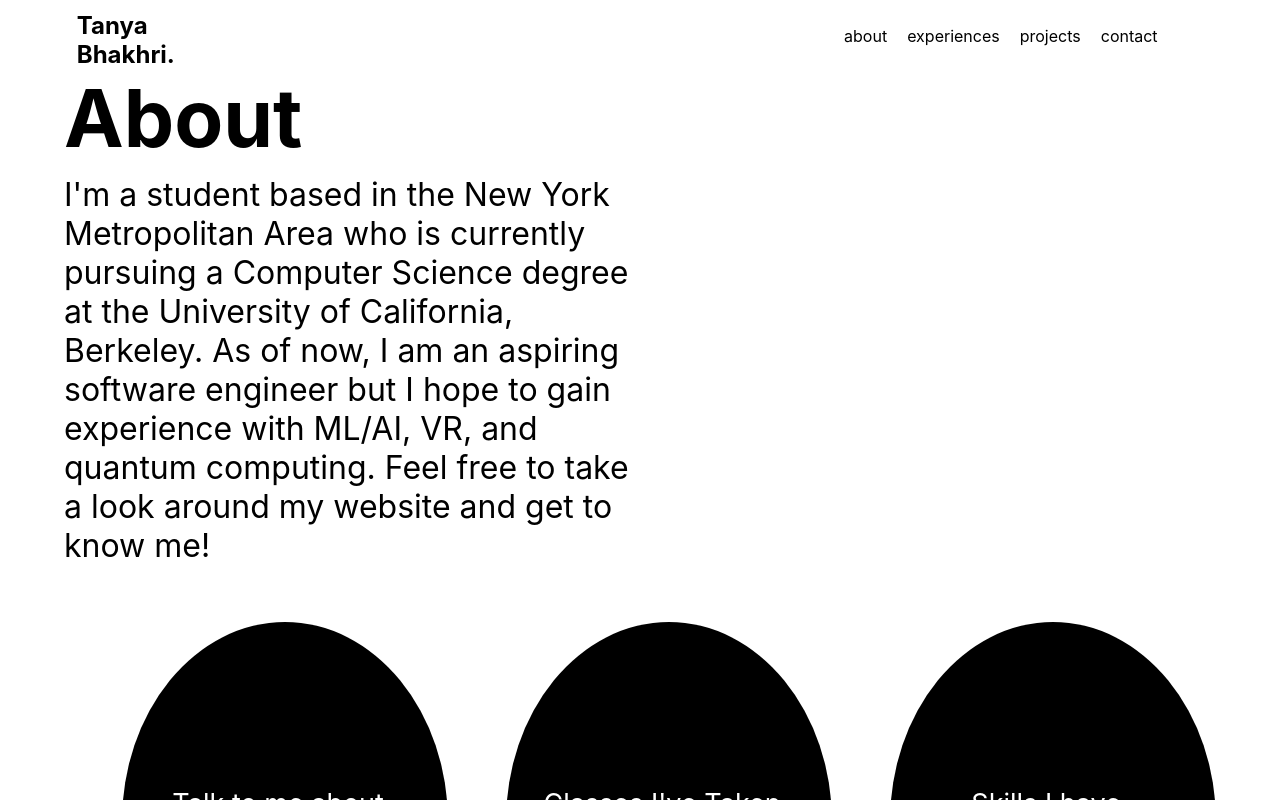
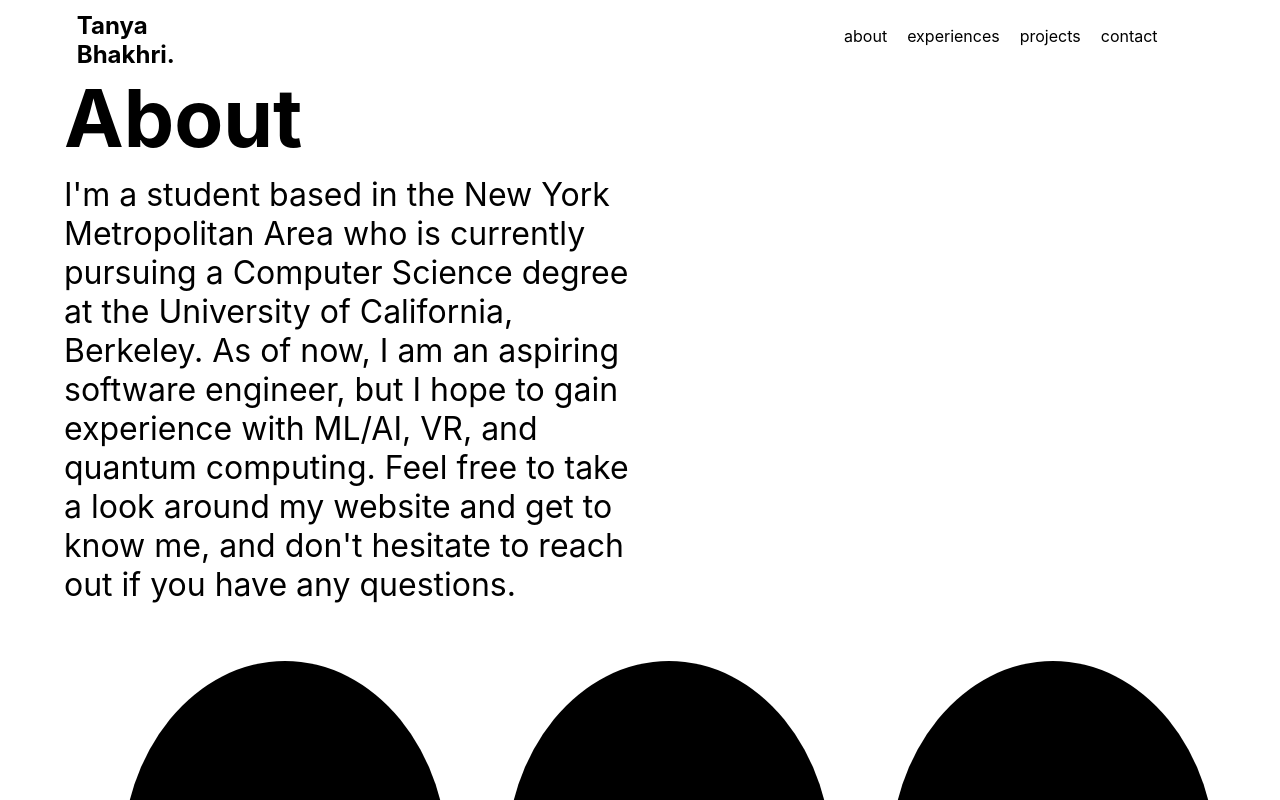
Before and after one commit to tbhakhri/personal-website-revamp, a React (Create React App) app: page /about in a window 1280 px wide. Shown: the top 800 px of the page. Built offline with nearby package versions, Linux system fonts and the light colour scheme.

Commit message:
added: minor about section changes

```diff
--- a/src/About.css
+++ b/src/About.css
@@ -36,6 +36,7 @@
     margin-left: 5%;
     display: flex;
     align-items: center;
+    border-radius: 50%;
 
 }
 
--- a/src/About.js
+++ b/src/About.js
@@ -8,8 +8,9 @@ function About(){
             </div>
             <div className = "about-description">
                 I'm a student based in the New York Metropolitan Area who is currently pursuing a Computer Science degree at the
-                University of California, Berkeley. As of now, I am an aspiring software engineer but I hope to gain experience with
-                ML/AI, VR, and quantum computing. Feel free to take a look around my website and get to know me!
+                University of California, Berkeley. As of now, I am an aspiring software engineer, but I hope to gain experience with
+                ML/AI, VR, and quantum computing. Feel free to take a look around my website and get to know me, and don't hesitate to
+                reach out if you have any questions.
             </div>
             <div className = "circle-holder">
                 <div className = "circle">
```
